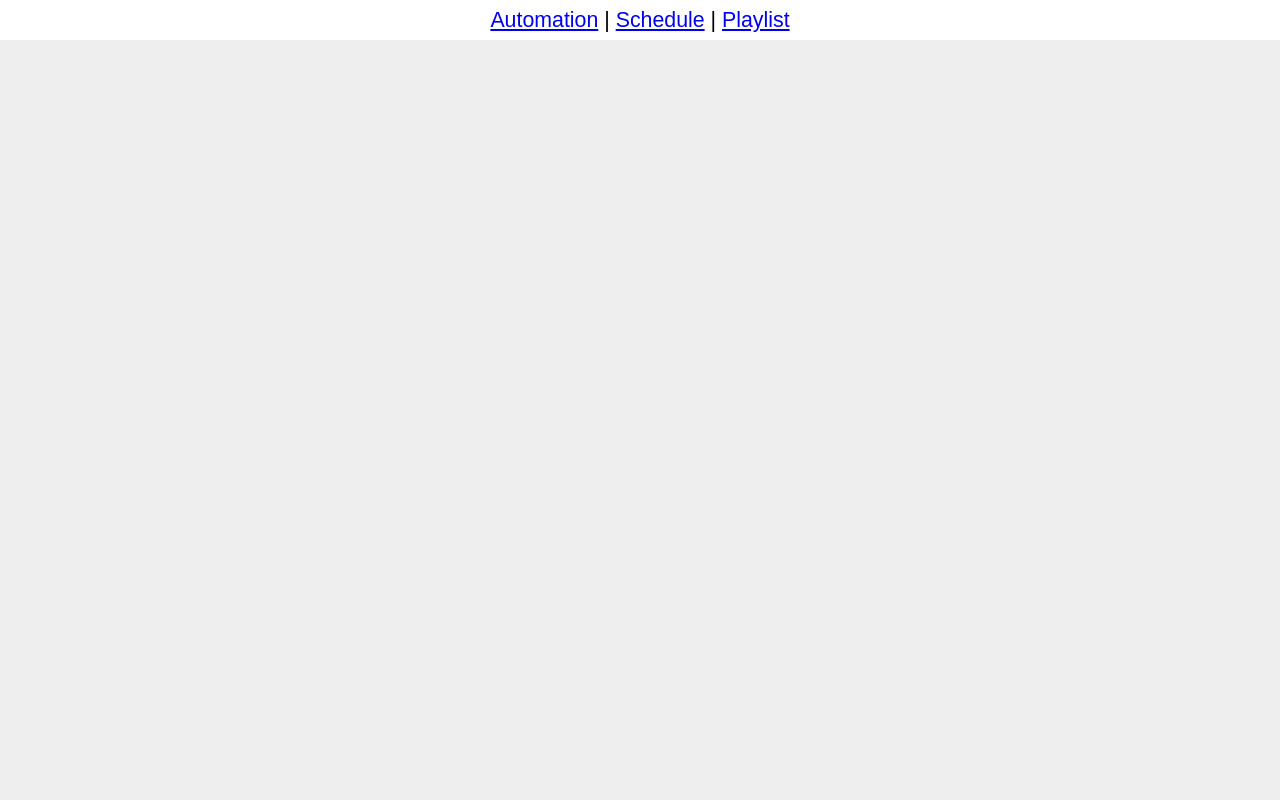
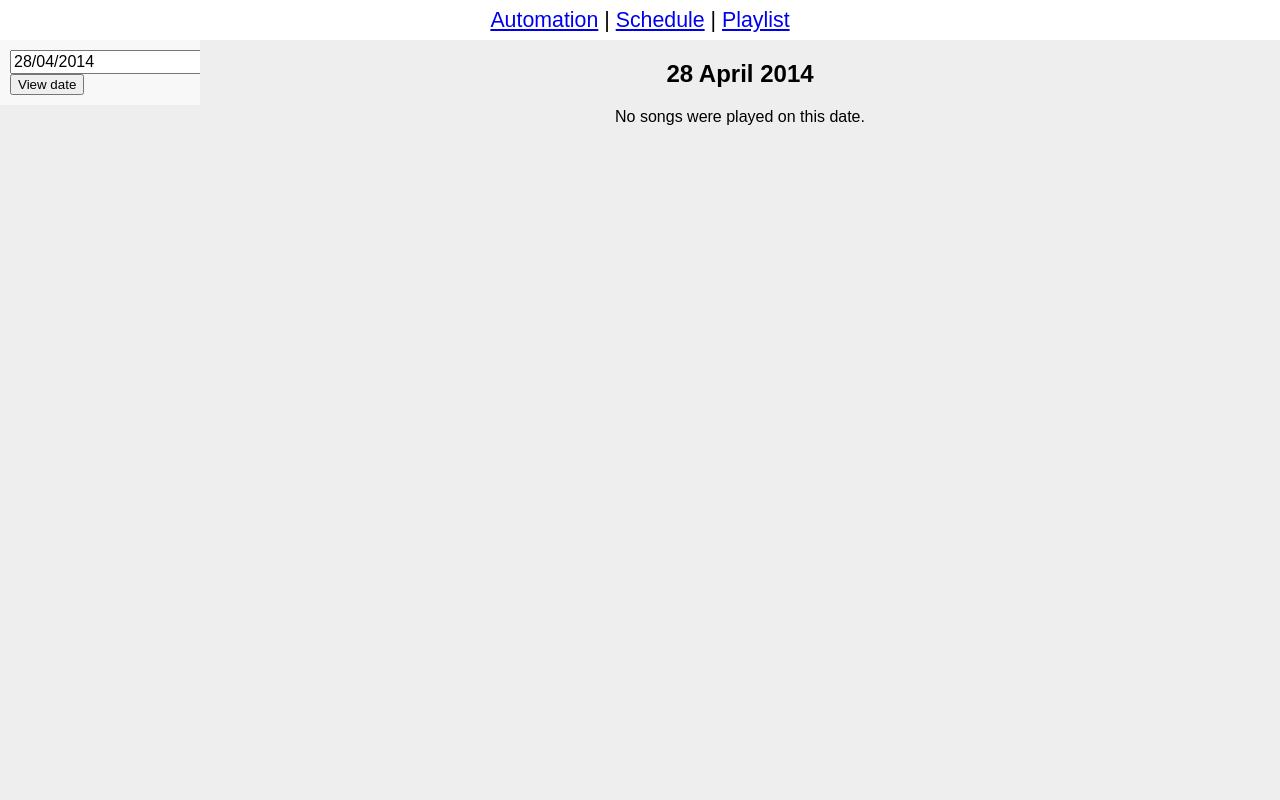
Before and after one commit to tehdragonfly/automated, a Flask app: page /log in a window 1280 px wide. Run offline with Flask 2, Linux system fonts and the light colour scheme; data that the repository does not hold is empty; parts of the project's set-up code (start-up, migrations or seed data) failed here and were passed over.

Commit message:
Date browsing on log pages.

```diff
--- a/automated/templates/log.html
+++ b/automated/templates/log.html
@@ -1,7 +1,13 @@
 {% extends "base.html" %}
 {% block content %}
-
+<nav id="sidebar">
+  <ul>
+    <li><form action="{{url_for("log")}}" method="get"><input type="text" name="date" placeholder="dd/mm/yyyy" value="{{current_date.strftime("%d/%m/%Y")}}"> <button type="submit">View date</button></form></li>
+  </ul>
+</nav>
 <div id="item_panel">
+  <h2>{{current_date.strftime("%d %B %Y")}}</h2>
+{% if log: %}
   <ol>
 {% for play in log: %}
     <li>
@@ -17,6 +23,9 @@ Category: {{play.song.category.name}}
     </li>
 {% endfor %}
   </ol>
+{% else: %}
+  <p style="text-align: center;">No songs were played on this date.</p>
+{% endif %}
 </div>
 
 {% endblock %}
--- a/automated/views/log.py
+++ b/automated/views/log.py
@@ -1,18 +1,42 @@
-from datetime import timedelta
+from datetime import date, datetime, timedelta
 from flask import abort, redirect, render_template, request, url_for
-from sqlalchemy import func
+from sqlalchemy import and_
 from sqlalchemy.orm import joinedload_all
 from sqlalchemy.orm.exc import NoResultFound
 
 from db import Session, Play
 
 def log():
-    plays = Session.query(Play).options(
+    if "date" in request.values and request.values["date"]!="":
+        try:
+            day, month, year = request.values["date"].split("/")
+            year = int(year)
+            # strftime doesn't like years before 1900
+            if year<1900:
+                raise ValueError
+            current_date = date(int(year), int(month), int(day))
+        except ValueError:
+            return "Please enter a date in the form dd/mm/yyyy.", 400
+    else:
+        current_date = date.today()
+    # In theory we could just use the date_trunc function but I'm pretty
+    # sure that's only supported by Postgres.
+    min_datetime = datetime(
+        current_date.year,
+        current_date.month,
+        current_date.day
+    )
+    max_datetime = min_datetime + timedelta(1)
+    plays = Session.query(Play).filter(and_(
+        Play.time>=min_datetime,
+        Play.time<max_datetime,
+    )).options(
         joinedload_all("song.category"),
         joinedload_all("song.artists"),
     ).all()
     return render_template(
         "log.html",
         section="log",
+        current_date=current_date,
         log=plays,
     )
```
